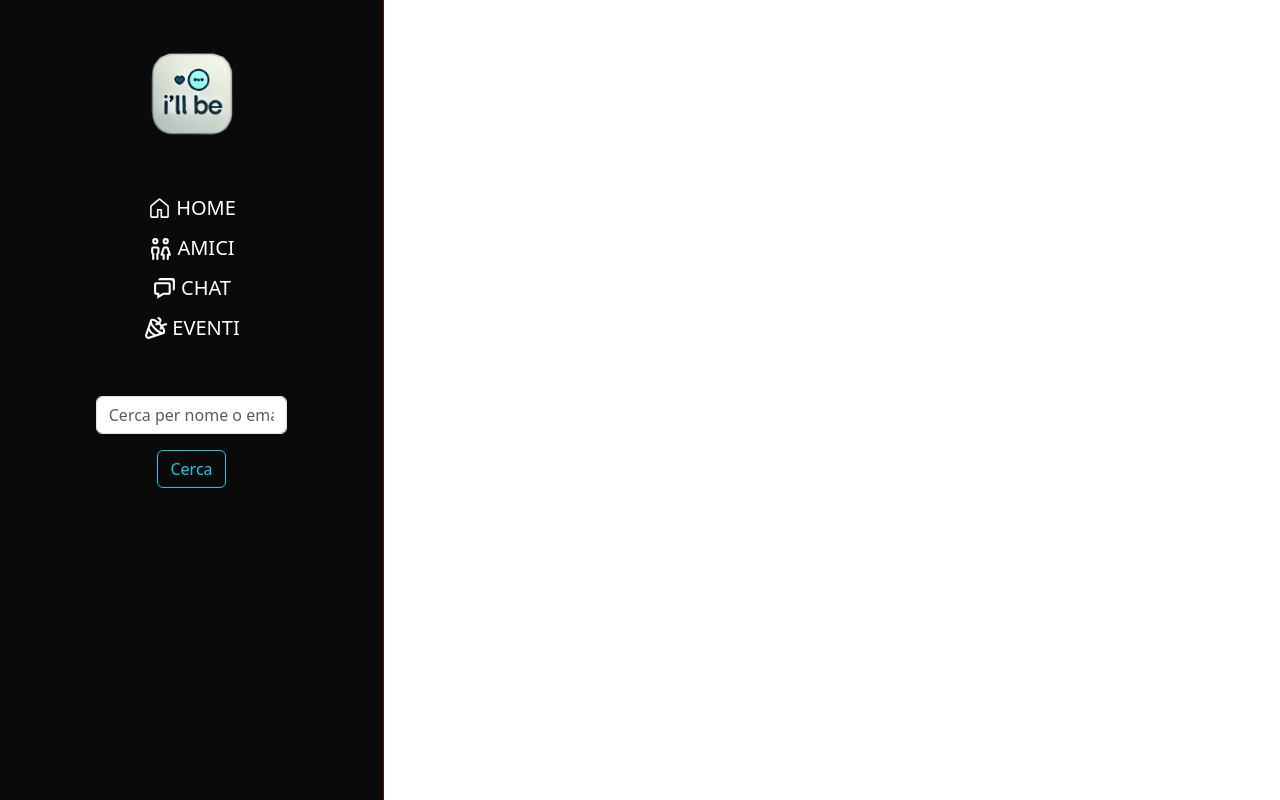
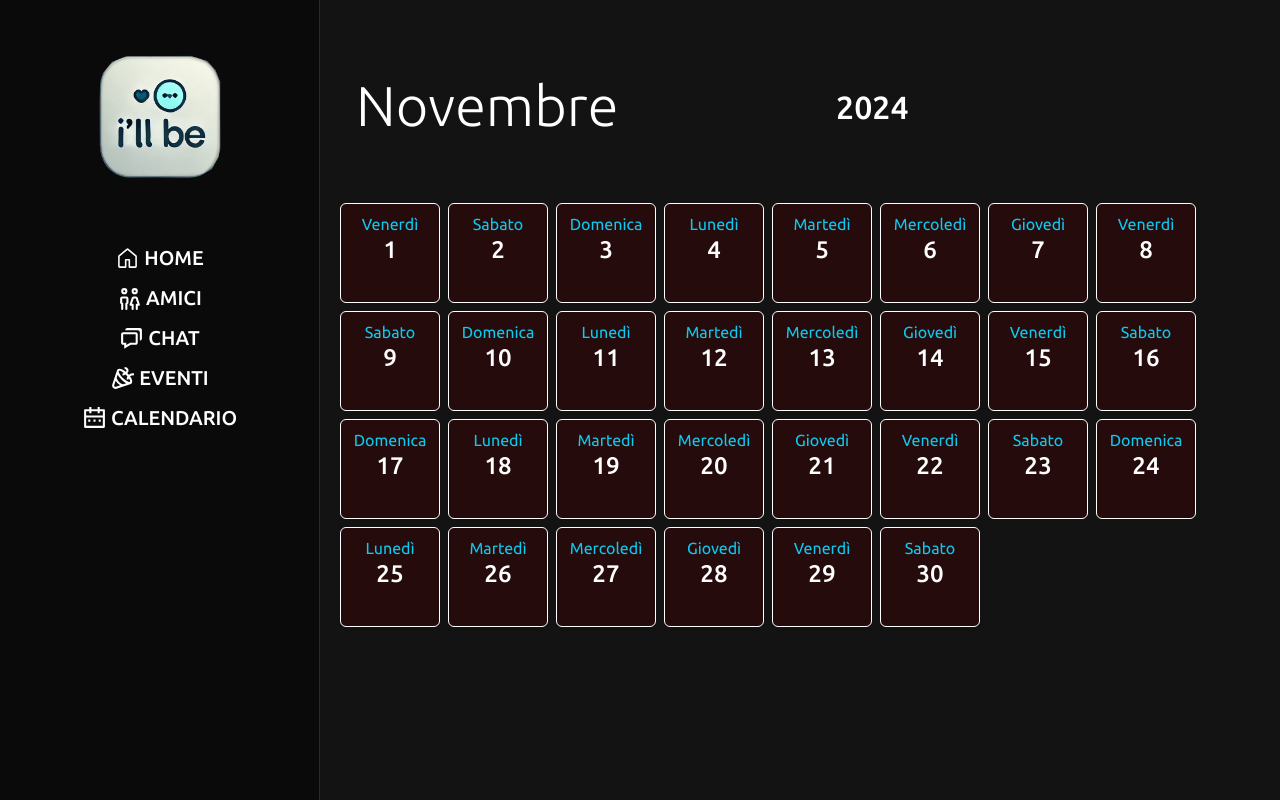
Before and after one commit to Cecchy2/i_ll_be_frontend, a React (Vite) app: page /calendar in a window 1280 px wide. Built offline with nearby package versions, Linux system fonts and the light colour scheme.

Commit message:
aggiunta classe calendar e aggiunti nav link a lateral

```diff
--- a/index.html
+++ b/index.html
@@ -4,6 +4,12 @@
     <meta charset="UTF-8" />
     <link rel="icon" href="/public/ILLBE LOGO.png" type="image/svg+xml" />
     <meta name="viewport" content="width=device-width, initial-scale=1.0" />
+    <link rel="preconnect" href="https://fonts.googleapis.com" />
+    <link rel="preconnect" href="https://fonts.gstatic.com" crossorigin />
+    <link
+      href="https://fonts.googleapis.com/css2?family=Lato:ital,wght@0,100;0,300;0,400;0,700;0,900;1,100;1,300;1,400;1,700;1,900&family=Ubuntu:ital,wght@0,300;0,400;0,500;0,700;1,300;1,400;1,500;1,700&display=swap"
+      rel="stylesheet"
+    />
     <title>•ILLBE•</title>
   </head>
   <body>
--- a/src/App.css
+++ b/src/App.css
@@ -1,5 +1,12 @@
+*{
+
+        font-family: "Ubuntu", sans-serif;
+        font-weight: 400;
+        font-style: normal;
+
+}
 .lateral{
-    width: 30%;
+    width: 25%;
     height: 100vh;
     background-color: rgb(10, 10, 10);
     border-right: 1px solid rgb(118, 9, 9);
@@ -9,8 +16,8 @@
 
 }
 .main{
-    width: 70%;
-    margin-left: 30%;
+    width: 75%;
+    margin-left: 25%;
     background-color: rgb(19, 19, 19);
     overflow-y: auto;
     height: 100vh;
@@ -28,4 +35,12 @@
 .casellaGiorno{
 width: 100px;
 height: 100px;
+background-color: rgb(37, 11, 11);
 }
+.calendar{
+    width: 75%;
+    margin-left: 25%;
+    background-color: rgb(19, 19, 19);
+    overflow-y: auto;
+    height: 100vh;
+}
--- a/src/App.jsx
+++ b/src/App.jsx
@@ -3,6 +3,7 @@ import "./App.css";
 import { BrowserRouter, Route, Routes } from "react-router-dom";
 import HomePage from "./components/HomePage";
 import Lateral from "./components/Lateral";
+import Calendar from "./components/Calendar";
 
 function App() {
   return (
@@ -12,6 +13,7 @@ function App() {
           <Lateral className="lateral-fixed" />
           <Routes>
             <Route path="/" element={<HomePage />} />
+            <Route path="/calendar" element={<Calendar />} />
           </Routes>
         </div>
       </BrowserRouter>
--- /dev/null
+++ b/src/components/Calendar.jsx
@@ -0,0 +1,66 @@
+import { useEffect, useState } from "react";
+import { Col, Container, Row } from "react-bootstrap";
+
+const Calendar = () => {
+  const [days, setDays] = useState([]);
+  const [month, setMonth] = useState(new Date().getMonth());
+  const [year, setYear] = useState(new Date().getFullYear());
+
+  const monthNames = [
+    "Gennaio",
+    "Febbraio",
+    "Marzo",
+    "Aprile",
+    "Maggio",
+    "Giugno",
+    "Luglio",
+    "Agosto",
+    "Settembre",
+    "Ottobre",
+    "Novembre",
+    "Dicembre",
+  ];
+
+  const dayNames = ["Domenica", "Lunedì", "Martedì", "Mercoledì", "Giovedì", "Venerdì", "Sabato"];
+
+  useEffect(() => {
+    const daysInMonth = new Date(year, month + 1, 0).getDate();
+    console.log(`Giorni nel mese: ${daysInMonth}`);
+    const daysArray = [];
+
+    for (let i = 1; i <= daysInMonth; i++) {
+      const dayOfWeek = new Date(year, month, i).getDay();
+      daysArray.push({ day: i, dayName: dayNames[dayOfWeek] });
+    }
+
+    setDays(daysArray);
+  }, [month, year]);
+  return (
+    <div className="calendar">
+      <Container>
+        <Row>
+          <Col className="m-4 mb-1 mt-5 pt-4">
+            <h1 className="text-white display-4">{monthNames[month]}</h1>
+          </Col>
+          <Col className="m-4 mb-1 mt-5 pt-4">
+            <h2 className="text-white mt-3">{year}</h2>
+          </Col>
+        </Row>
+        <Row className="mt-5 mx-1">
+          {days.map((day, index) => (
+            <Col
+              key={index}
+              xs="auto"
+              className="text-center text-white rounded border border-white p-2 m-1 casellaGiorno"
+            >
+              <p className="m-0 text-info">{day.dayName}</p>
+              <h4>{day.day}</h4>
+            </Col>
+          ))}
+        </Row>
+      </Container>
+    </div>
+  );
+};
+
+export default Calendar;
--- a/src/components/HomePage.jsx
+++ b/src/components/HomePage.jsx
@@ -1,63 +1,21 @@
-import { Col, Container, Row } from "react-bootstrap";
-import { useEffect, useState } from "react";
+import { Card, Col, Container, Row } from "react-bootstrap";
 
 const HomePage = () => {
-  const [days, setDays] = useState([]);
-  const [month, setMonth] = useState(new Date().getMonth());
-  const [year, setYear] = useState(new Date().getFullYear());
-
-  const monthNames = [
-    "Gennaio",
-    "Febbraio",
-    "Marzo",
-    "Aprile",
-    "Maggio",
-    "Giugno",
-    "Luglio",
-    "Agosto",
-    "Settembre",
-    "Ottobre",
-    "Novembre",
-    "Dicembre",
-  ];
-
-  const dayNames = ["Domenica", "Lunedì", "Martedì", "Mercoledì", "Giovedì", "Venerdì", "Sabato"];
-
-  useEffect(() => {
-    const daysInMonth = new Date(year, month + 1, 0).getDate();
-    console.log(`Giorni nel mese: ${daysInMonth}`); // Debug: stampa il numero di giorni nel mese
-    const daysArray = [];
-
-    for (let i = 1; i <= daysInMonth; i++) {
-      const dayOfWeek = new Date(year, month, i).getDay();
-      daysArray.push({ day: i, dayName: dayNames[dayOfWeek] });
-    }
-
-    setDays(daysArray);
-  }, [month, year]);
-
   return (
     <div className="main">
       <Container>
-        <Row>
-          <Col className="m-4 mb-5">
-            <h1 className="text-white">{monthNames[month]}</h1>
+        <Row className="mt-5">
+          <Col>
+            <Card style={{ width: "18rem" }}>
+              <Card.Body>
+                <Card.Title>Card Title 🏝️</Card.Title>
+                <Card.Subtitle className="mb-2 text-muted">Card Subtitle</Card.Subtitle>
+                <Card.Text>
+                  Some quick example text to build on the card title and make up the bulk of the card's content.
+                </Card.Text>
+              </Card.Body>
+            </Card>
           </Col>
-          <Col className="m-4 mb-5">
-            <h1 className="text-white">{year}</h1>
-          </Col>
-        </Row>
-        <Row className="justify-content-center">
-          {days.map((day, index) => (
-            <Col
-              key={index}
-              xs="auto"
-              className="text-center text-white rounded border border-white p-2 m-1 casellaGiorno"
-            >
-              <p className="m-0">{day.dayName}</p>
-              <h4>{day.day}</h4>
-            </Col>
-          ))}
         </Row>
       </Container>
     </div>
--- a/src/components/Lateral.jsx
+++ b/src/components/Lateral.jsx
@@ -1,18 +1,22 @@
-import { Button, Form, Image } from "react-bootstrap";
+import { Image, Nav } from "react-bootstrap";
 import { GoHome } from "react-icons/go";
 import { TbFriends } from "react-icons/tb";
 import { BiChat } from "react-icons/bi";
 import { BiParty } from "react-icons/bi";
+import { RiCalendar2Line } from "react-icons/ri";
+import { useNavigate } from "react-router-dom";
 
 const Lateral = () => {
+  const navigate = useNavigate();
   return (
     <div className="lateral">
       <div className="text-center mt-5">
-        <Image src="/public/ILLBE LOGO.png" width={100} />
-        <div className="d-flex justify-content-center mt-5">
+        <Image src="/public/ILLBE LOGO.png" width={150} onClick={() => navigate("/")} />
+      </div>
+      <Nav.Link href="/" className="d-flex justify-content-center mt-5">
         <GoHome className="go-home" />
         <h5 className=" ms-1 text-white">HOME</h5>
-        </div>
+      </Nav.Link>
       <div className="d-flex justify-content-center mt-2">
         <TbFriends className="go-home" />
         <h5 className=" ms-1 text-white">AMICI</h5>
@@ -21,20 +25,24 @@ const Lateral = () => {
         <BiChat className="go-home" />
         <h5 className=" ms-1 text-white">CHAT</h5>
       </div>
-        <div className="d-flex justify-content-center mt-2">
+      <div className="d-flex justify-content-center mt-2 ">
         <BiParty className="go-home" />
         <h5 className=" ms-1 text-white">EVENTI</h5>
       </div>
 
-        <Form className="w-50 m-auto mt-5">
+      <Nav.Link href="/calendar" className="d-flex justify-content-center mt-2 ">
+        <RiCalendar2Line className="go-home" />
+        <h5 className=" ms-1 text-white">CALENDARIO</h5>
+      </Nav.Link>
+
+      {/* <Form className="w-75 m-auto mt-5">
           <Form.Group className="mb-3" controlId="formBasicEmail">
             <Form.Control type="text" placeholder="Cerca per nome o email " />
           </Form.Group>
           <Button variant="outline-info" type="submit">
             Cerca
           </Button>
-        </Form>
-      </div>
+        </Form> */}
     </div>
   );
 };
```
Also changed, not shown: public/kelsey-chance-tAH2cA_BL5g-unsplash.jpg (added). Lines whose indentation alone changed are shown as unchanged.
